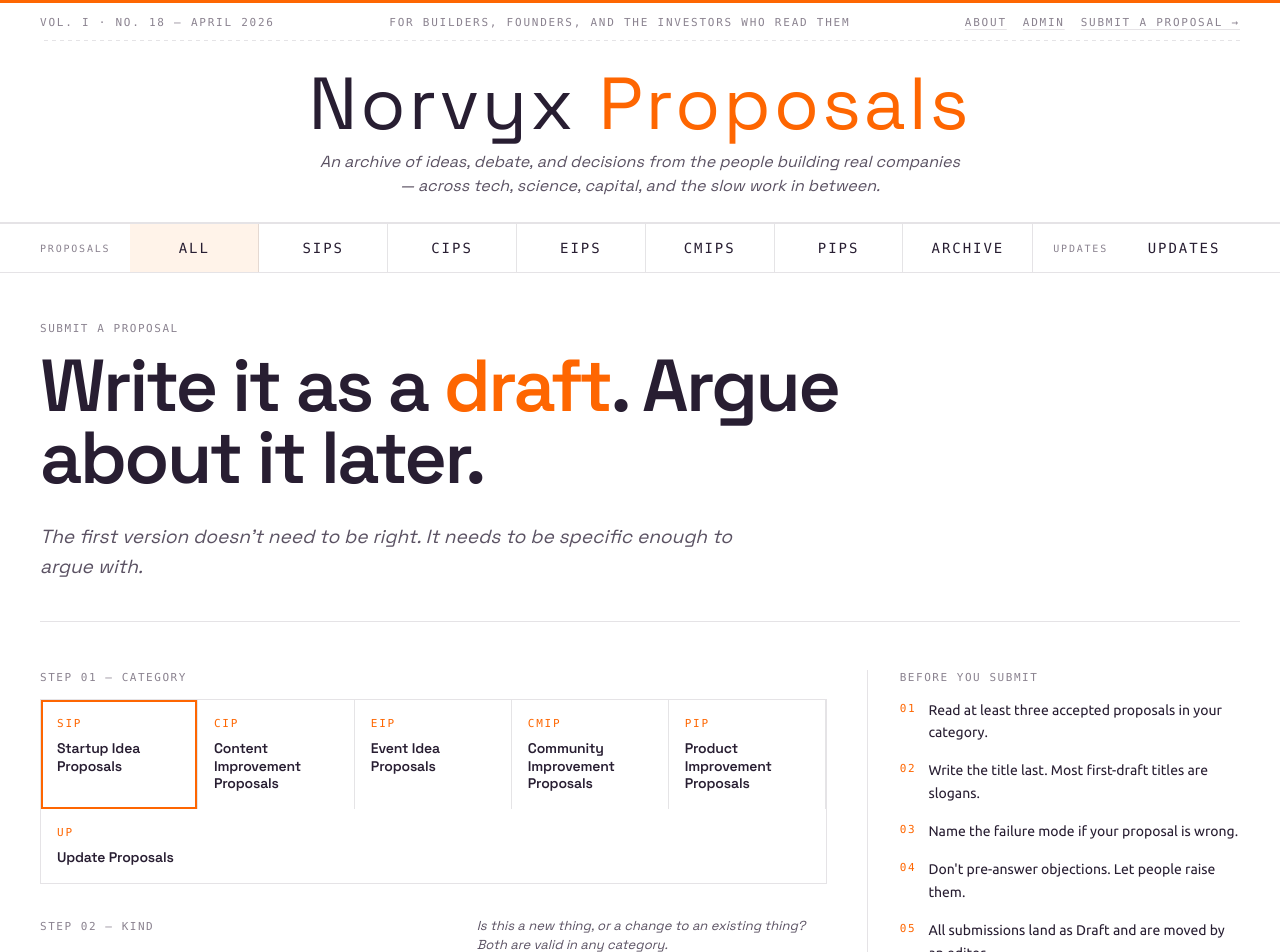
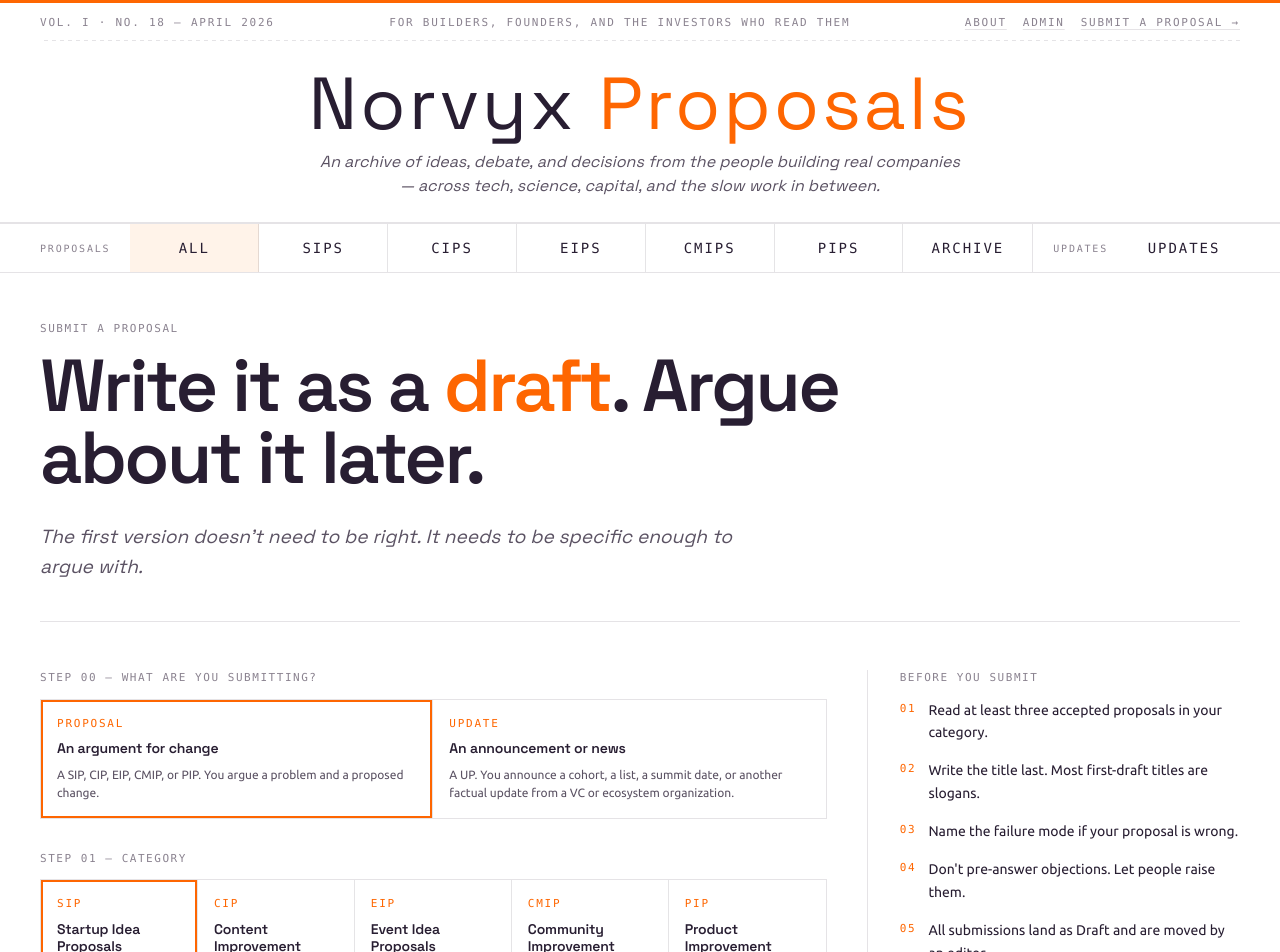
Before and after one commit to SiddharthManjul/Proposals, a Next.js app: page /submit in a window 1280 px wide. Shown: the top 952 px of the page. Built offline with nearby package versions, Linux system fonts and the light colour scheme; a web font is replaced by a local one.

Commit message:
Submit form update

```diff
--- a/src/app/submit/SubmitForm.tsx
+++ b/src/app/submit/SubmitForm.tsx
@@ -3,7 +3,13 @@
 import { useState, useTransition } from "react";
 import { useRouter } from "next/navigation";
 
-import { CATEGORIES, KINDS, type Category, type Kind } from "@/lib/proposals";
+import {
+  CATEGORIES,
+  KINDS,
+  PROPOSAL_CATEGORIES,
+  type Category,
+  type Kind,
+} from "@/lib/proposals";
 import { parseBody } from "@/lib/parseBody";
 import { BodyPreview, PreviewTabs } from "@/components/BodyPreview";
 import { EditorialSelect } from "@/components/EditorialSelect";
@@ -32,11 +38,26 @@
 
 type Status = "idle" | "submitting" | "ok" | "error";
 
-export function SubmitForm() {
+type SubmissionType = "proposal" | "update";
+
+const proposalCategoryList = CATEGORIES.filter((c) =>
+  (PROPOSAL_CATEGORIES as readonly string[]).includes(c.code)
+);
+
+export function SubmitForm({
+  initialType = "proposal",
+}: {
+  initialType?: SubmissionType;
+}) {
   const router = useRouter();
   const [, startTransition] = useTransition();
-  const [category, setCategory] = useState<Category>(CATEGORIES[0].code);
+  const [submissionType, setSubmissionType] =
+    useState<SubmissionType>(initialType);
+  const [category, setCategory] = useState<Category>(
+    initialType === "update" ? "UP" : proposalCategoryList[0].code
+  );
   const [kind, setKind] = useState<Kind>("Idea");
+  const [source, setSource] = useState("");
   const [title, setTitle] = useState("");
   const [abstract, setAbstract] = useState("");
   const [body, setBody] = useState("");
@@ -77,7 +98,26 @@
       return;
     }
 
-    const payload = {
+    if (submissionType === "update" && !source.trim()) {
+      setStatus("error");
+      setErrorMsg("Name the source organization (the VC or org announcing this).");
+      return;
+    }
+
+    const payload =
+      submissionType === "update"
+        ? {
+            category: "UP" as Category,
+            slug: slugify(title),
+            title: title.trim(),
+            abstract: abstract.trim(),
+            author: author.trim(),
+            authorHandle: buildContactUrl(contactPlatform, trimmedContact),
+            source: source.trim(),
+            body: sections,
+            readingMinutes: estimateReadingMinutes(body),
+          }
+        : {
             category,
             kind,
             slug: slugify(title),
@@ -128,20 +168,83 @@
   const submitting = status === "submitting";
 
   const bodyPlaceholder =
-    kind === "Idea"
-      ? `One-sentence framing of the idea.\n\n## Problem\nThe specific failure mode this addresses.\n\n## Wedge\nWhy this team or shape can take it.\n\n## Why now\nWhat changed in the last 12 months that makes this fundable / shippable.\n\n## What's already been tried\n- A previous attempt and what stopped it\n- Another shape and why it didn't work\n\n## Open questions\nThe honest ones — not rhetorical.`
+    submissionType === "update"
+      ? `One-paragraph lede stating what is being announced.\n\n## What it is\nThe factual description of the update.\n\n## Key dates and eligibility\nApplication open / close dates, who can apply, how to apply.\n\n## Why it matters now\nThe editorial context. What changed, why this matters this cycle.\n\n## Open questions\nWhat is unclear. What is contestable.\n\n## Reference\n[Official link](https://example.com)`
+      : kind === "Idea"
+        ? `One-sentence framing of the idea.\n\n## Problem\nThe specific failure mode this addresses.\n\n## Wedge\nWhy this team or shape can take it.\n\n## Why now\nWhat changed in the last 12 months that makes this fundable / shippable.\n\n## What's already been tried\n- A previous attempt and what stopped it\n- Another shape and why it didn't work\n\n## Open questions\nThe honest ones, not rhetorical.`
         : `The first paragraph names the existing thing and what's wrong with it.\n\n## Current state\nWhat's there today, with a number when possible.\n\n## Proposed change\nConcrete enough to argue with.\n\n## Mechanics\nWho does the work, on what cadence, with what guardrails.\n\n## Open questions\nIncluding the strongest counter-argument.`;
 
   return (
     <form className="space-y-8" onSubmit={handleSubmit}>
+      {/* Step 00 — Type */}
+      <div>
+        <div className="kicker mb-3">Step 00 — What are you submitting?</div>
+        <div className="grid grid-cols-1 sm:grid-cols-2 border border-rule">
+          {[
+            {
+              code: "proposal" as const,
+              label: "Proposal",
+              full: "An argument for change",
+              blurb:
+                "A SIP, CIP, EIP, CMIP, or PIP. You argue a problem and a proposed change.",
+            },
+            {
+              code: "update" as const,
+              label: "Update",
+              full: "An announcement or news",
+              blurb:
+                "A UP. You announce a cohort, a list, a summit date, or another factual update from a VC or ecosystem organization.",
+            },
+          ].map((opt, i) => (
+            <label
+              key={opt.code}
+              className={`relative cursor-pointer p-4 hover:bg-accent-wash transition-colors ${
+                i === 0 ? "border-b sm:border-b-0 sm:border-r border-rule" : ""
+              }`}
+            >
+              <input
+                type="radio"
+                name="submissionType"
+                value={opt.code}
+                className="sr-only peer"
+                checked={submissionType === opt.code}
+                onChange={() => {
+                  setSubmissionType(opt.code);
+                  if (opt.code === "update") {
+                    setCategory("UP");
+                  } else {
+                    setCategory(proposalCategoryList[0].code);
+                  }
+                }}
+              />
+              <div className="font-mono text-[11px] uppercase tracking-[0.16em] text-accent mb-2">
+                {opt.label}
+              </div>
+              <div className="font-display font-semibold text-[14px] tracking-[-0.01em] text-ink leading-tight">
+                {opt.full}
+              </div>
+              <p className="mt-2 text-[12px] text-ink-soft leading-[1.5]">
+                {opt.blurb}
+              </p>
+              <div
+                aria-hidden
+                className="absolute inset-0 border-2 border-accent opacity-0 peer-checked:opacity-100 pointer-events-none"
+              />
+            </label>
+          ))}
+        </div>
+      </div>
+
+      {submissionType === "proposal" ? (
+        <>
           <div>
             <div className="kicker mb-3">Step 01 — Category</div>
             <div className="grid grid-cols-1 sm:grid-cols-2 lg:grid-cols-5 border border-rule">
-          {CATEGORIES.map((c, i) => (
+              {proposalCategoryList.map((c, i) => (
                 <label
                   key={c.code}
                   className={`relative cursor-pointer p-4 hover:bg-accent-wash transition-colors ${
-                i < CATEGORIES.length - 1
+                    i < proposalCategoryList.length - 1
                       ? "border-b sm:border-b-0 sm:border-r border-rule"
                       : ""
                   }`}
@@ -188,6 +291,25 @@
               }))}
             />
           </div>
+        </>
+      ) : (
+        <div>
+          <div className="kicker mb-3">Step 01 — Source organization</div>
+          <input
+            type="text"
+            required
+            minLength={2}
+            maxLength={160}
+            value={source}
+            onChange={(e) => setSource(e.target.value)}
+            placeholder="Y Combinator, Andreessen Horowitz, Sequoia, Bessemer, etc."
+            className="block w-full bg-paper border-b border-rule focus:border-accent outline-none py-3 text-[1.1rem] font-display"
+          />
+          <p className="mt-2 text-[12px] text-ink-faint italic">
+            The org doing the announcing. Shown prominently on the update page.
+          </p>
+        </div>
+      )}
 
       <div>
         <div className="kicker mb-3">Step 03 — Title</div>
```
Lines whose indentation alone changed are shown as unchanged.
